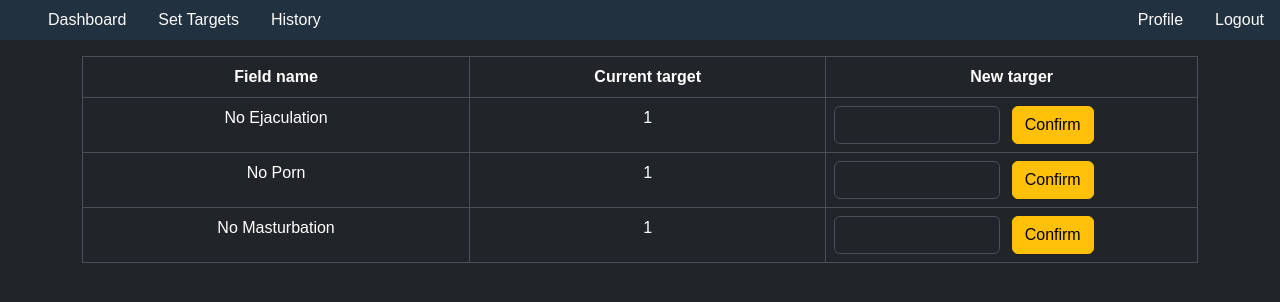
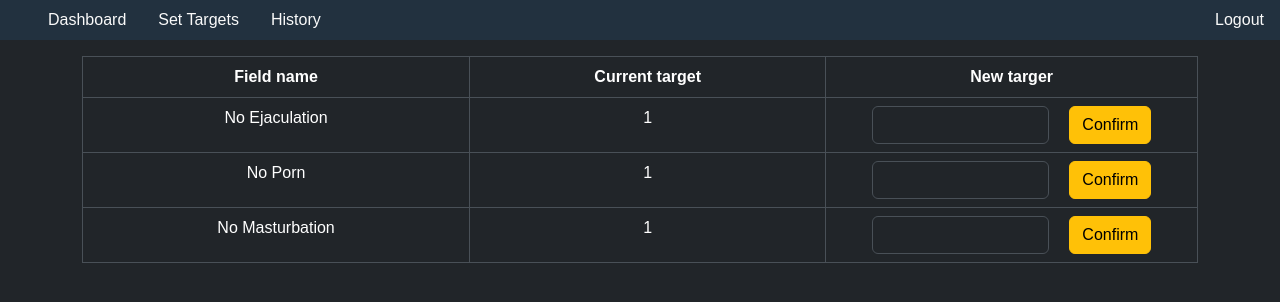
Before and after one commit to TheanhPhung/LightTracker, a Django app: page /targets/ in a window 1280 px wide. Shown: the top 302 px of the page. Run offline with Django 5.2, Linux system fonts and the light colour scheme; the visitor is signed in with stand-in values (Sample User, id 1).

Commit message:
Finish setting new target function, add score field to User model

```diff
--- a/app/models.py
+++ b/app/models.py
@@ -12,10 +12,11 @@ class User(AbstractUser):
     ejaculation_time = models.DateTimeField(null=True, blank=True)
     porn_time = models.DateTimeField(null=True, blank=True)
     masturbation_time = models.DateTimeField(null=True, blank=True)
-    level = models.IntegerField(default = 1)
     ejaculation_target = models.IntegerField(default = 1)
     porn_target = models.IntegerField(default=1)
     masturbation_target = models.IntegerField(default=1)
+    level = models.IntegerField(default = 1)
+    score = models.IntegerField(default = 0)
 
     def age(self):
         today = date.today()
--- a/app/templates/app/base.html
+++ b/app/templates/app/base.html
@@ -1,7 +1,6 @@
 {% load static %}
 <!DOCTYPE html>
 <html lang="en" data-bs-theme="dark">
-{% comment %}<html lang="en">{% endcomment %}
 	<head>
 		<meta charset="utf-8">
 		<meta name="viewport" content="width=device-width, initial-scale=1.0">
@@ -25,7 +24,6 @@
 				<li class="left-float"><a href="{% url 'targets' %}">Set Targets</a></li>
 				<li class="left-float"><a href="#">History</a></li>
 				<li class="right-float"><a href="{% url 'logout' %}">Logout</a></li>
-				<li class="right-float"><a href="#">Profile</a></li>
 				{% else %}
 				<li class="right-float"><a href="{% url 'register' %}">Register</a></li>
 				<li class="right-float"><a href="{% url 'login' %}">Login</a></li>
--- a/app/templates/app/index.html
+++ b/app/templates/app/index.html
@@ -13,7 +13,7 @@
 				<li class="list-group-item">Birthday: {{ user.birth_date }}</li>
 				<li class="list-group-item">Age: {{ user.age }}</li>
 				{% endif %}
-				<li class="list-group-item">Level: {{ user.level }}</li>
+				<li class="list-group-item">Level: {{ user.level }} - Score: {{ user.score }}</li>
 			</ul>
 		</div>
 		<div class="col-4"></div>
--- a/app/templates/app/targets.html
+++ b/app/templates/app/targets.html
@@ -18,11 +18,16 @@
 				<td>{{ user.ejaculation_target }}</td>
 				<td>
 					<form action="{% url 'set_target' 0 %}" method="post">
-						<div class="row">
-							<div class="col-sm-6">
+						{% csrf_token %}
+						<div class="d-flex flex-row justify-content-center">
+							<div class="col-sm-6 flex-item">
 								<input class="form-control" type="number" min="1" name="new_target">
 							</div>
-						<button class="btn btn-warning col-auto" type="submit">Confirm</button>
+							<div class="flex-item" style="width:20px"></div>
+							<div class="flex-item">
+								<button class="btn btn-warning col-auto" type="submit">Confirm</button>
+							</div>
+						</div>
 					</form>
 				</td>
 			</tr>
@@ -31,11 +36,16 @@
 				<td>{{ user.porn_target }}</td>
 				<td>
 					<form action="{% url 'set_target' 1 %}" method="post">
-						<div class="row">
+						{% csrf_token %}
+						<div class="d-flex flex-row justify-content-center">
 							<div class="col-sm-6">
 								<input class="form-control" type="number" min="1" name="new_target">
 							</div>
-						<button class="btn btn-warning col-auto" type="submit">Confirm</button>
+							<div class="flex-item" style="width:20px"></div>
+							<div class="flex-item">
+								<button class="btn btn-warning col-auto" type="submit">Confirm</button>
+							</div>
+						</div>
 					</form>
 				</td>
 			</tr>
@@ -44,11 +54,15 @@
 				<td>{{ user.masturbation_target }}</td>
 				<td>
 					<form action="{% url 'set_target' 2 %}" method="post">
-						<div class="row">
-							<div class="col-sm-6">
+						{% csrf_token %}
+						<div class="d-flex flex-row justify-content-center">
+							<div class="col-sm-6 flex-item">
 								<input class="form-control" type="number" min="1" name="new_target">
 							</div>
-						<button class="btn btn-warning col-auto" type="submit">Confirm</button>
+							<div class="flex-item" style="width:20px"></div>
+							<div class="flex-item">
+								<button class="btn btn-warning col-auto" type="submit">Confirm</button>
+							</div>
 					</form>
 				</td>
 			</tr>
--- a/app/views.py
+++ b/app/views.py
@@ -6,6 +6,9 @@ from django.contrib.auth import login, logout, authenticate
 from django.contrib.auth.decorators import login_required
 
 from .models import *
+
+ACT_LIST = ["ejaculation", "porn", "masturbation"]
+
 
 def index(request):
     if request.user.is_authenticated:
@@ -76,7 +79,6 @@ def logout_view(request):
 
 @login_required
 def relapse(request, act_code):
-    ACT_LIST = ["ejaculation", "porn", "masturbation"]
     if request.method == "POST":
         user = request.user
         action_field = ACT_LIST[act_code] + "_time"
@@ -97,4 +99,11 @@ def targets(request):
 
 @login_required
 def set_target(request, act_code):
-    return
+    if request.method == "POST":
+        user = request.user
+        new_target = request.POST["new_target"]
+        target_field_name = ACT_LIST[act_code] + "_target"
+        setattr(user, target_field_name, new_target)
+        user.save()
+
+        return redirect("index")
```
Also changed, not shown: app/templates/app/login.html (+7 -0 lines), app/migrations/0010_user_score.py (added).
